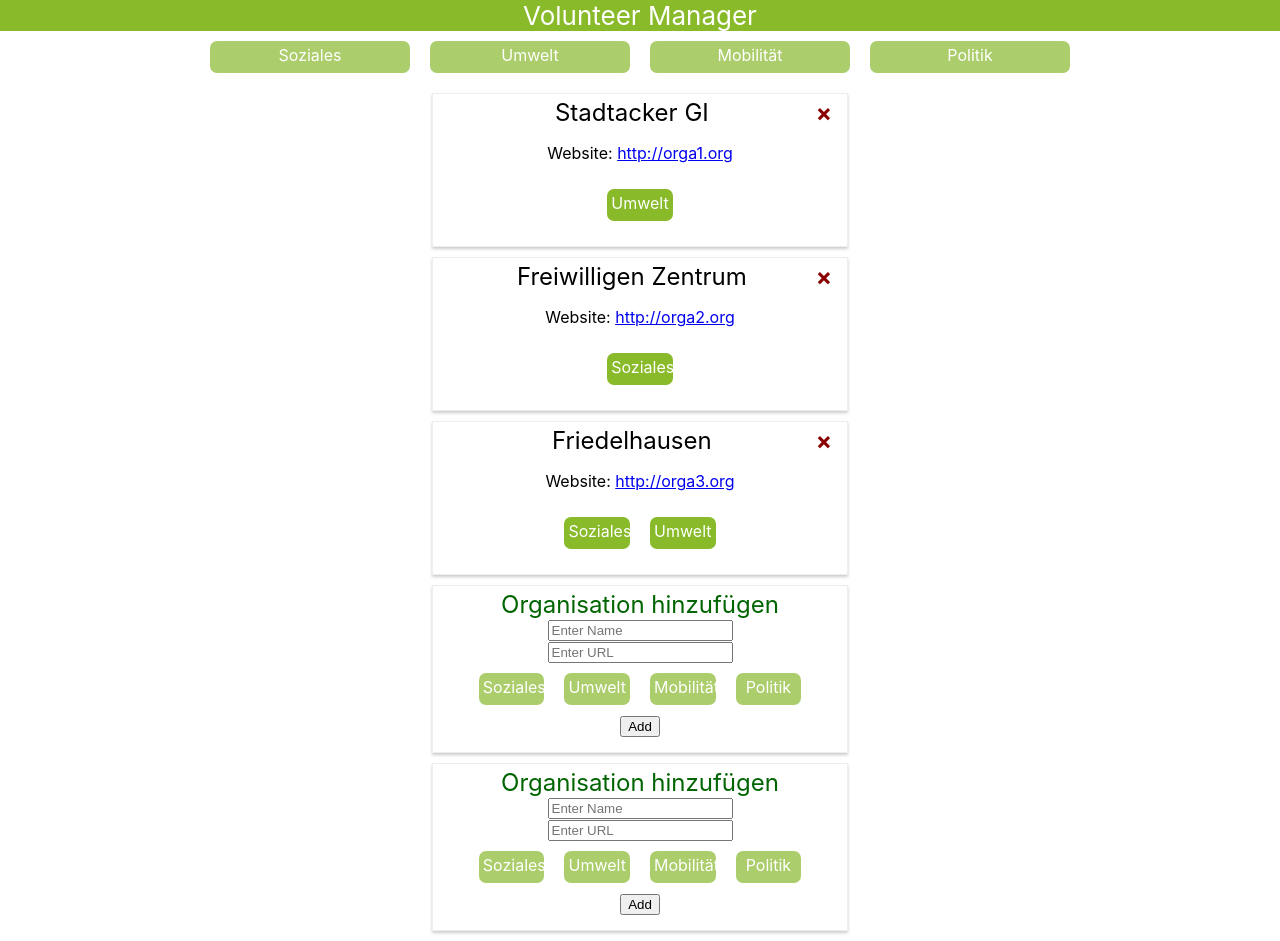
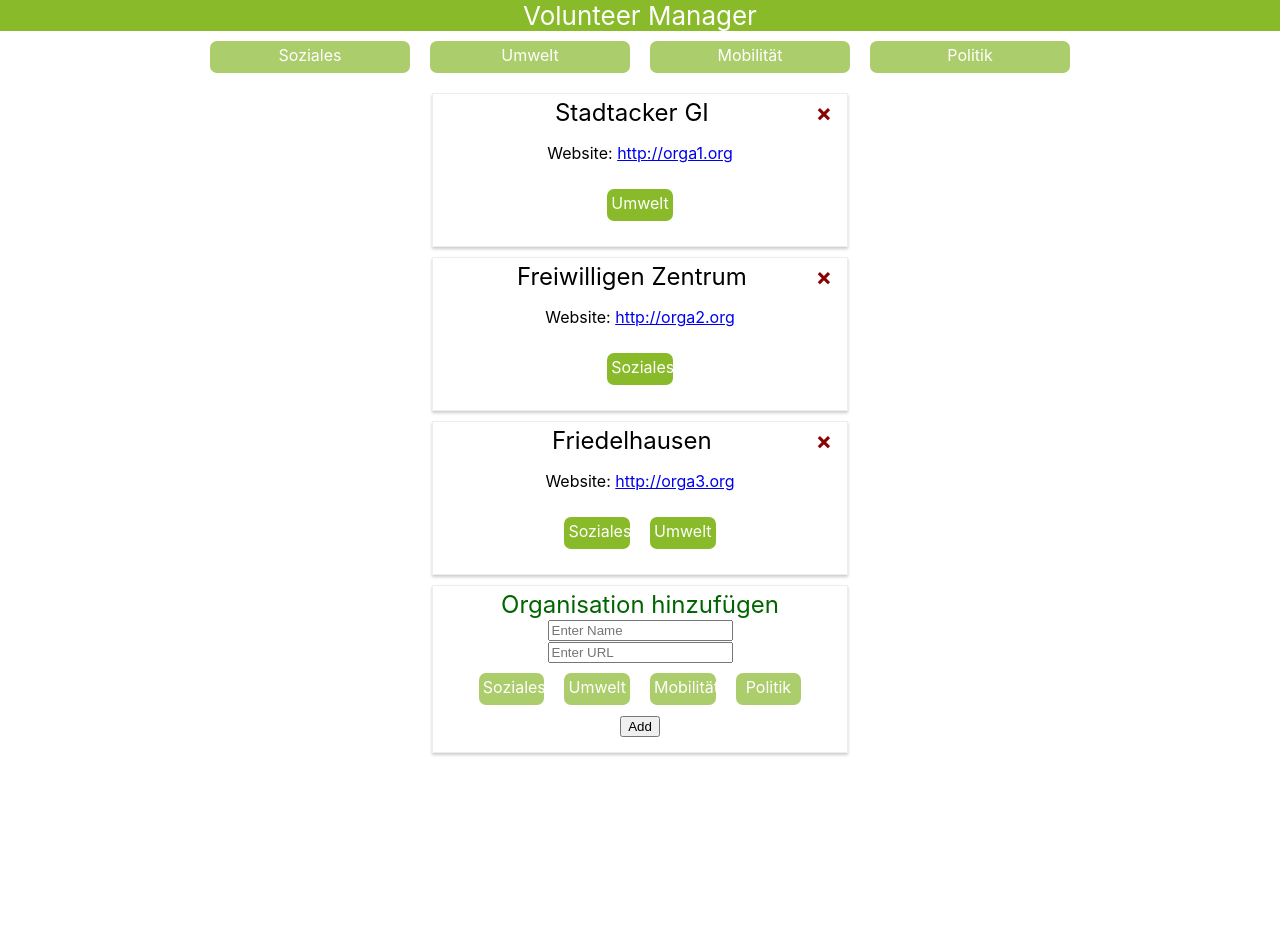
Before and after one commit to BaseVentura/Mule, a React (Create React App) app: page / in a window 1280 px wide. After the commit the page ends 800 px from the top, so only its background shows below. Built offline with nearby package versions, Linux system fonts and the light colour scheme.

Commit message:
Moved OrgaAdder comp to OrgaList

```diff
--- a/src/Containers/Orgamanager.js
+++ b/src/Containers/Orgamanager.js
@@ -1,8 +1,7 @@
 import React, { Component } from 'react';
 import OrgaList from '../Components/OrgaList';
-import OrgaAdder from '../Components/OrgaAdder';
 import LabelControl from '../Components/LabelControl';
-import styles from '../App.module.css'
+// import styles from '../App.module.css'
 
 class Orgamanager extends Component {
 
@@ -37,9 +36,19 @@ class Orgamanager extends Component {
     }
 
     deleteOrga = (index) =>{
+      //hier muss ich die posidtion der Orga mit der entsprechenden ID finden
       const orgas = [...this.state.orgas];
+
+      // Das war der erste Versuch:
+      // const targetOrga = orgas.filter(orga => {
+      //   console.log("id: "+orga.Id);
+      //   console.log("index: "+index);
+      //   return orga.Id===index})
+      // console.log("targetOrga:"+targetOrga.Id);
+
       orgas.splice(index, 1)
       this.setState({orgas: orgas});
+      //console.log("deleteOrga mit:"+targetOrga.Id);
     }
 
     updateFilterArray = (filter) => {
@@ -56,8 +65,7 @@ class Orgamanager extends Component {
                {this.state.labels.map((label) =>  (<LabelControl labelIds={this.state.activeFilterID} LabelName={label.name} id={label.id} key={label.id} clicked={()=>this.updateFilterArray(label.id)}/>))}
                 </div>
                 <div>
-                  <OrgaList labels= {this.state.labels} orgas={this.state.orgas} filter={this.state.activeFilterID} clickDelete={this.deleteOrga}/>
-                  <OrgaAdder labels={this.state.labels} show={this.state.showOrgaAdder} hide={this.toggleOrgaAdder} click={this.addOrga}/>
+                  <OrgaList labels= {this.state.labels} orgas={this.state.orgas} filter={this.state.activeFilterID} clickDelete={this.deleteOrga} addOrga={this.addOrga}/>
                 </div>
             </div>
         );
```
